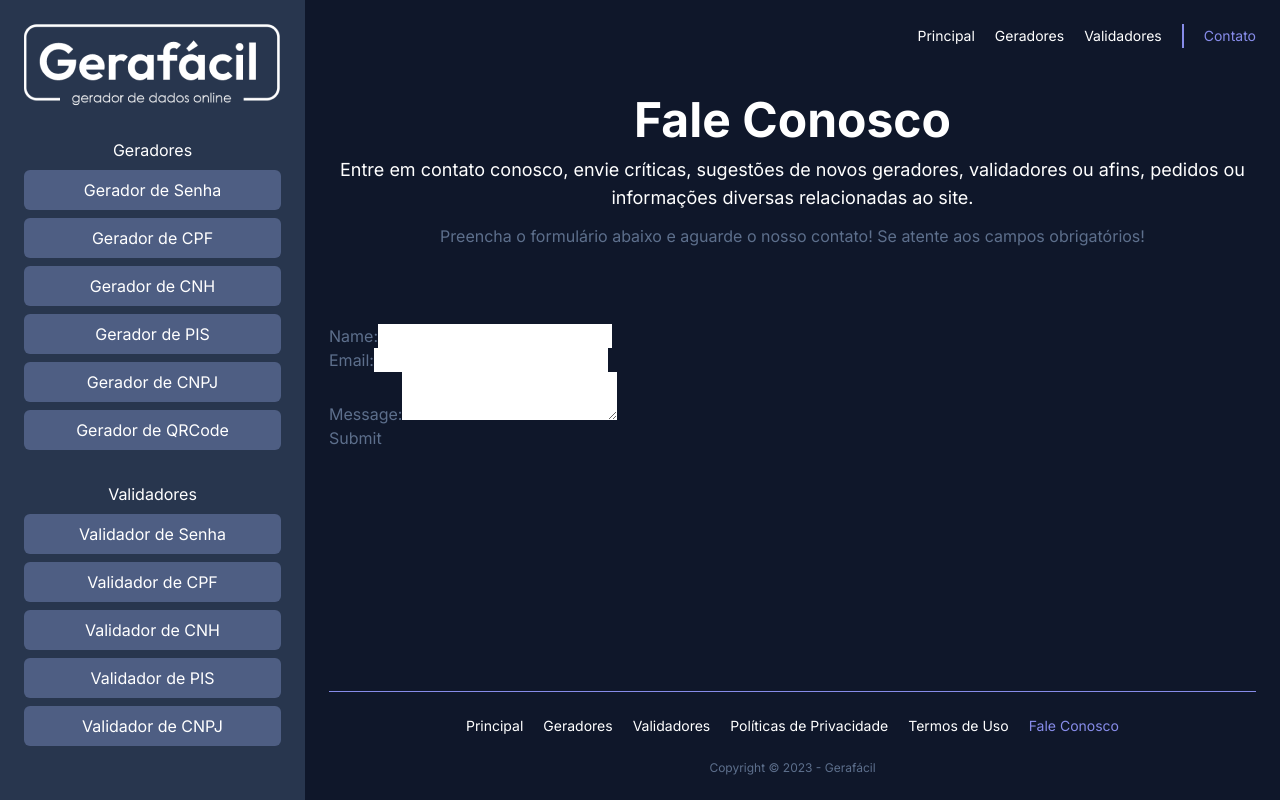
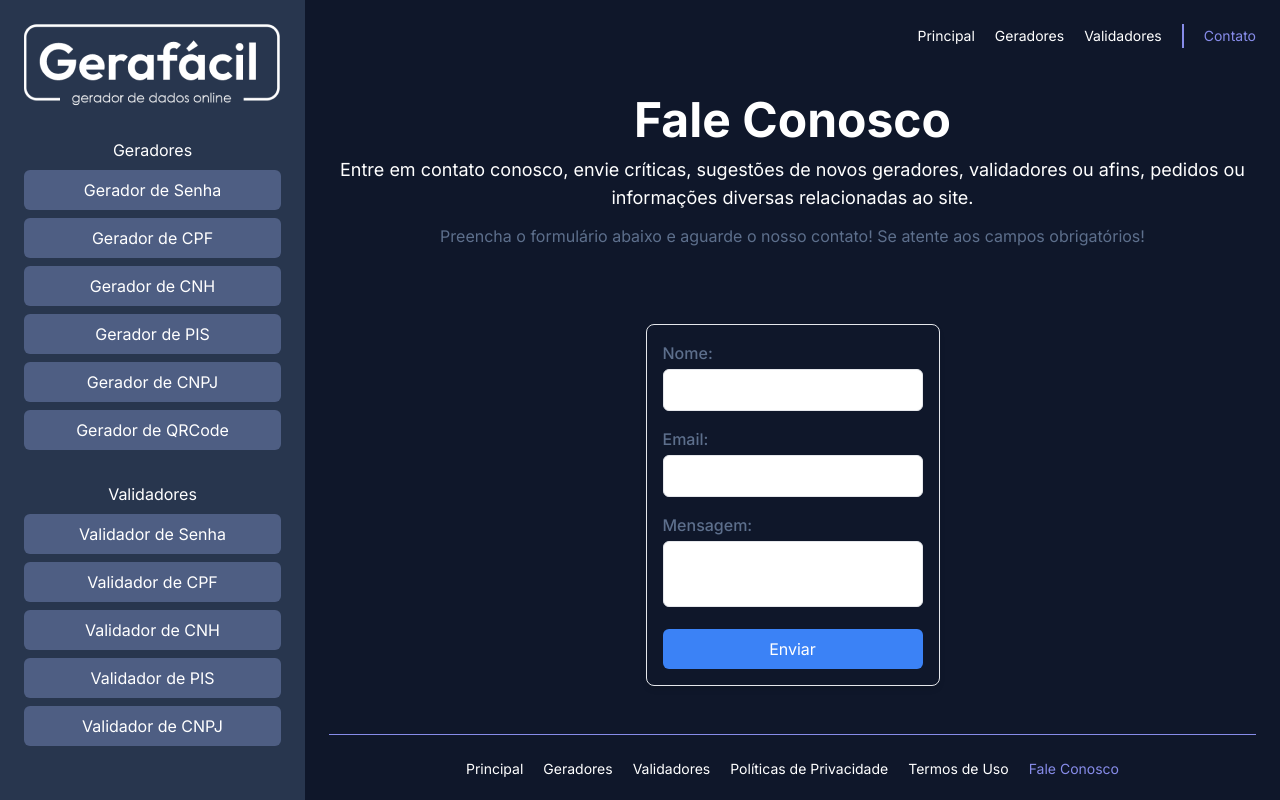
Before and after one commit to awa-minds/gera-facil, a Next.js app: page /contato in a window 1280 px wide. Built offline with nearby package versions, Linux system fonts and the light colour scheme.

Commit message:
test: teste estilização de formulário
teste estilização de formulário

```diff
--- a/src/app/contato/Contact.tsx
+++ b/src/app/contato/Contact.tsx
@@ -33,9 +33,14 @@ export const Contact = () => {
   }
 
   return (
-    <form onSubmit={handleSubmit}>
-      <div>
-        <label htmlFor="name">Name:</label>
+    <form
+      className="mx-auto max-w-md rounded-lg border p-4 shadow-md"
+      onSubmit={handleSubmit}
+    >
+      <div className="mb-4">
+        <label htmlFor="name" className="mb-1 block font-medium">
+          Nome:
+        </label>
         <input
           type="text"
           id="name"
@@ -43,10 +48,13 @@ export const Contact = () => {
           value={formData.name}
           onChange={handleChange}
           required
+          className="w-full rounded-md border px-3 py-2 focus:outline-none focus:ring-2 focus:ring-blue-500"
         />
       </div>
-      <div>
-        <label htmlFor="email">Email:</label>
+      <div className="mb-4">
+        <label htmlFor="email" className="mb-1 block font-medium">
+          Email:
+        </label>
         <input
           type="email"
           id="email"
@@ -54,19 +62,28 @@ export const Contact = () => {
           value={formData.email}
           onChange={handleChange}
           required
+          className="w-full rounded-md border px-3 py-2 focus:outline-none focus:ring-2 focus:ring-blue-500"
         />
       </div>
-      <div>
-        <label htmlFor="message">Message:</label>
+      <div className="mb-4">
+        <label htmlFor="message" className="mb-1 block font-medium">
+          Mensagem:
+        </label>
         <textarea
           id="message"
           name="message"
           value={formData.message}
           onChange={handleChange}
           required
+          className="w-full resize-none rounded-md border px-3 py-2 focus:outline-none focus:ring-2 focus:ring-blue-500"
         />
       </div>
-      <button type="submit">Submit</button>
+      <button
+        type="submit"
+        className="w-full rounded-md bg-blue-500 px-4 py-2 text-white hover:bg-blue-600"
+      >
+        Enviar
+      </button>
     </form>
   )
 }
```
